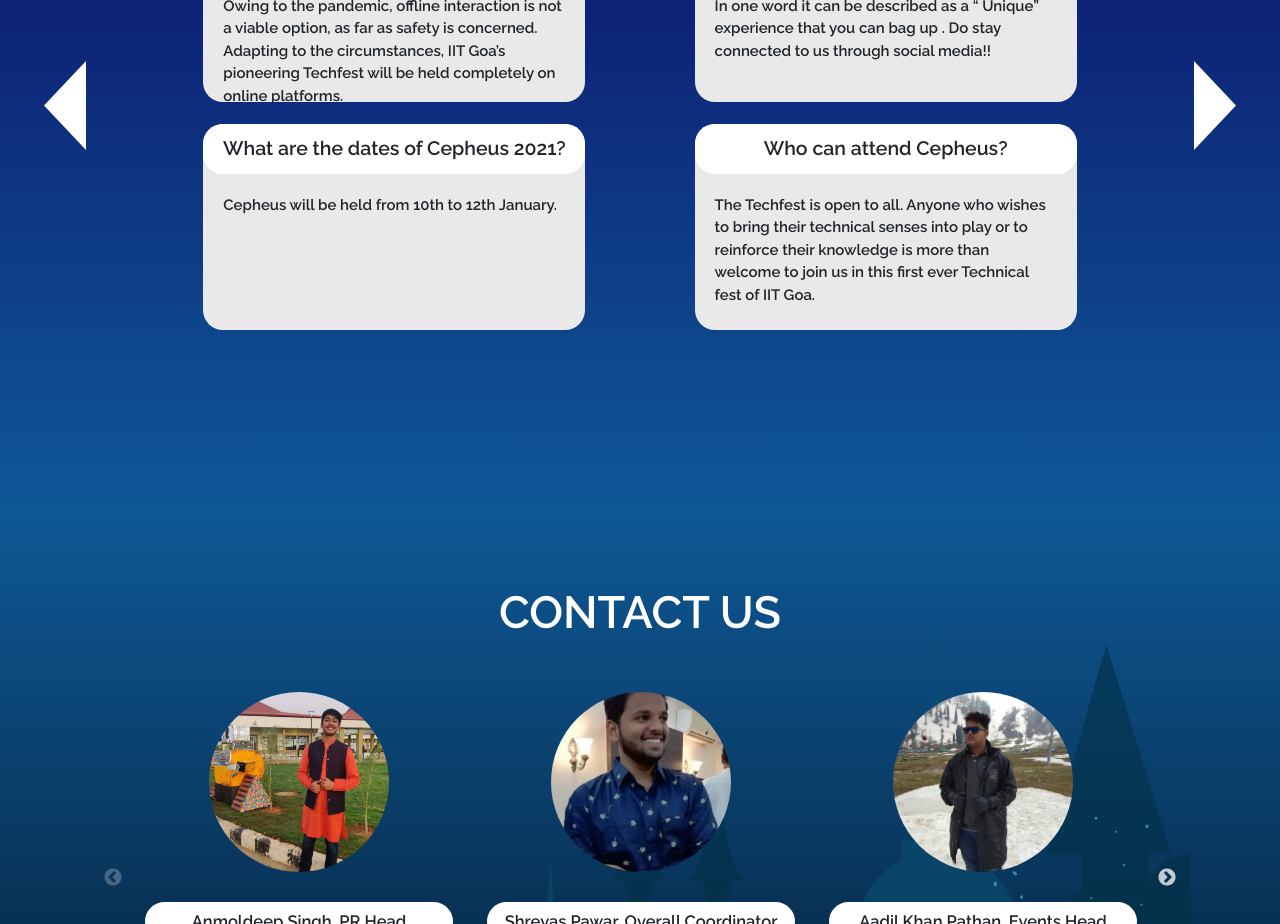
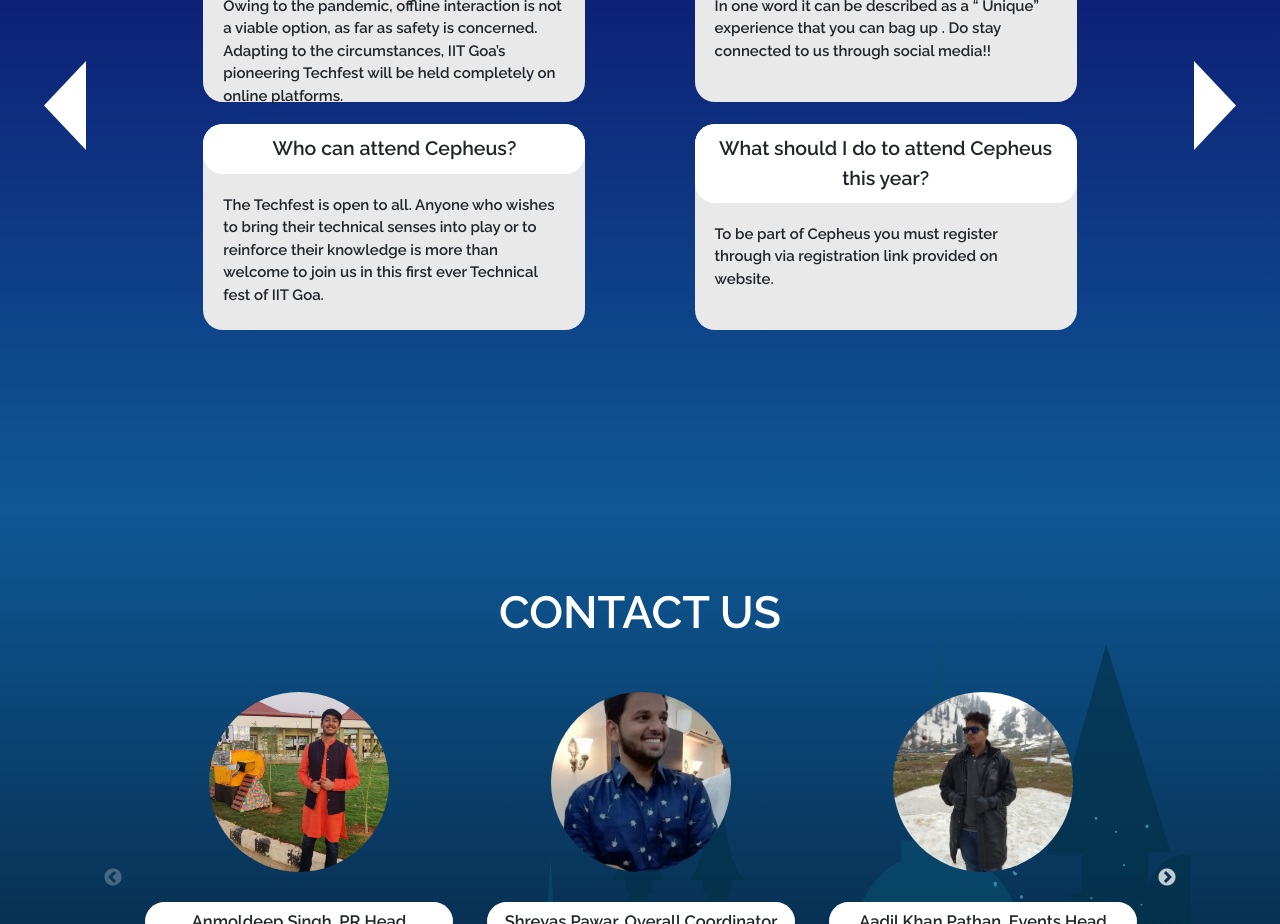
Before and after one commit to ayaniitgoa/TechFest, a React (Create React App) app: page / in a window 1280 px wide. Shown: the part 4200-5124 px from the top of the page. Built offline with nearby package versions, Linux system fonts and the light colour scheme.

Commit message:
Removed date question from FAQ

```diff
--- a/src/Containers/FAQ/questions.js
+++ b/src/Containers/FAQ/questions.js
@@ -8,10 +8,6 @@ const questions = [
     question: "What would the virtual experience be like?",
     answer:
       "In one word it can be described as a “ Unique” experience that you can bag up . Do stay connected to us through social media!!",
-  },
-  {
-    question: "What are the dates of Cepheus 2021?",
-    answer: "Cepheus will be held from 10th to 12th January.",
   },
   {
     question: "Who can attend Cepheus?",
```
